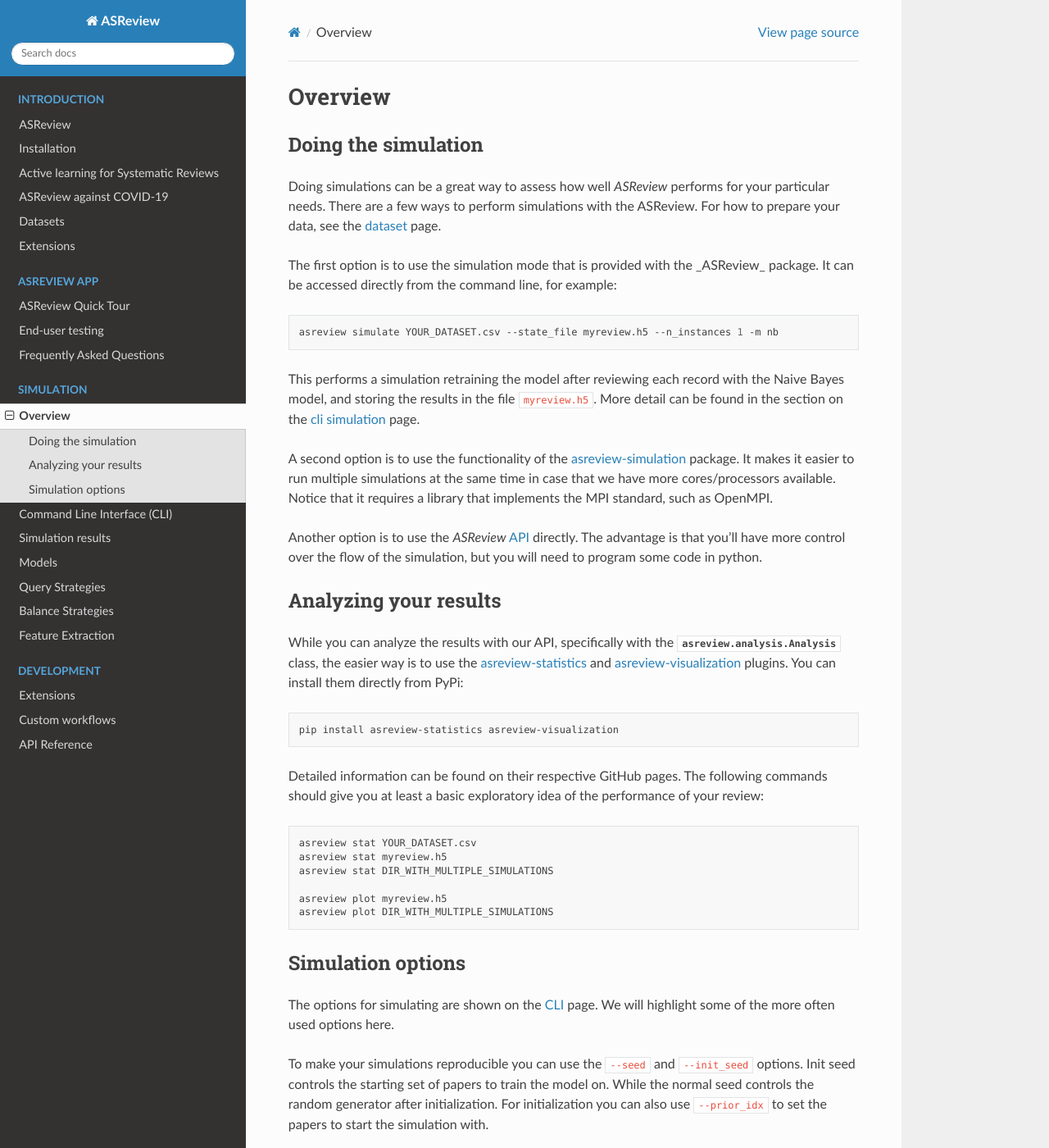
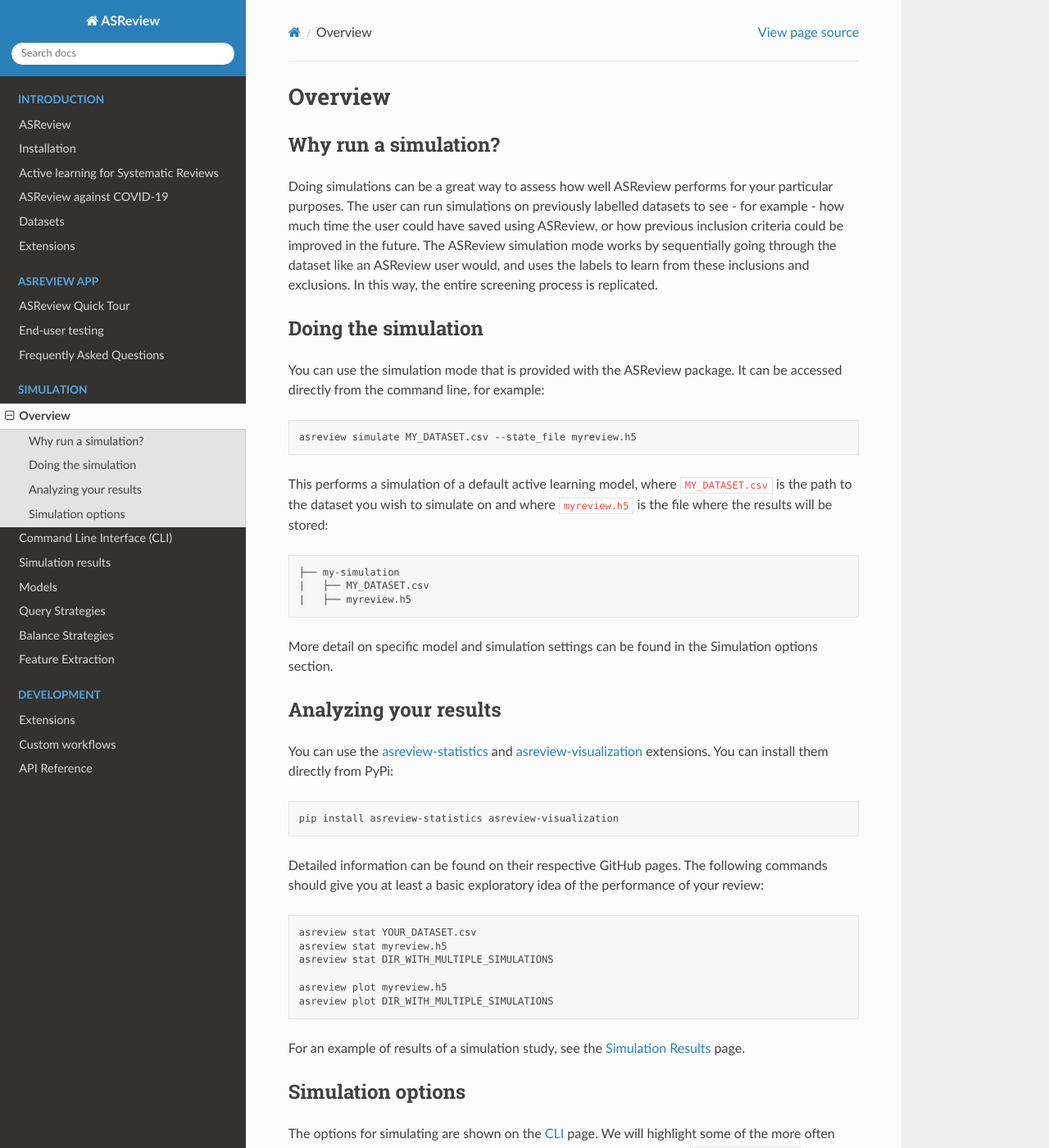
Before and after one commit to asreview/asreview, a Sphinx documentation site: the page built from docs/source/sim_overview.rst, in a window 1280 px wide and 1400 px high. Shown: the whole window at 82% size. Built offline with Sphinx 7.4.7 and the Read the Docs theme 2.0.0, drawn with Linux system fonts in a browser that asks for light colours; some of the changed text lies outside the part shown.

Commit message:
update simulation documentation

```diff
--- a/docs/source/sim_overview.rst
+++ b/docs/source/sim_overview.rst
@@ -1,43 +1,41 @@
 Overview
 ========
 
+.. role:: strike
+
+Why run a simulation?
+---------------------
+
+Doing simulations can be a great way to assess how well ASReview performs for your particular purposes. The user can run simulations on previously labelled datasets to see - for example - how much time the user could have saved using ASReview, or how previous inclusion criteria could be improved in the future. The ASReview simulation mode works by sequentially going through the dataset like an ASReview user would, and uses the labels to learn from these inclusions and exclusions. In this way, the entire screening process is replicated.
 
 Doing the simulation
 --------------------
 
-Doing simulations can be a great way to assess how well *ASReview* performs for your particular
-needs.
-There are a few ways to perform simulations with the ASReview. For how to prepare your data,
-see the `dataset <datasets.html>`__ page.
-
-The first option is to use the simulation mode that is provided with the _ASReview_ package. It can
+You can use the simulation mode that is provided with the ASReview package. It can
 be accessed directly from the command line, for example:
 
 .. code-block:: bash
 
-	asreview simulate YOUR_DATASET.csv --state_file myreview.h5 --n_instances 1 -m nb
+	asreview simulate MY_DATASET.csv --state_file myreview.h5
 
-This performs a simulation retraining the model after reviewing each record with the Naive Bayes
-model, and storing the results in the file ``myreview.h5``. More detail can be found in the section
-on the `cli simulation <cli.html>`__ page.
+This performs a simulation of a default active learning model, where ``MY_DATASET.csv`` is the path to the dataset you wish to simulate on and where ``myreview.h5`` is the file where the results will be stored:
 
-A second option is to use the functionality of the
-`asreview-simulation <https://github.com/asreview/automated-systematic-review-simulations>`_
-package. It makes it easier to run multiple simulations at the same time in case that we have
-more cores/processors available. Notice that it requires a library that implements the MPI standard,
-such as OpenMPI.
+.. code-block::
 
-Another option is to use the *ASReview* `API <api.html>`__ directly. The advantage is that you'll
-have more control over the flow of the simulation, but you will need to program some code in python.
+	├── my-simulation
+	|   ├── MY_DATASET.csv
+	|   ├── myreview.h5
+
+
+More detail on specific model and simulation settings can be found in the Simulation options section.
 
 
 Analyzing your results
 ----------------------
 
-While you can analyze the results with our API, specifically with the
-:class:`asreview.analysis.Analysis` class, the easier way is to use the
+You can use the
 `asreview-statistics <https://github.com/asreview/asreview-statistics>`_ and
-`asreview-visualization <https://github.com/asreview/asreview-visualization>`_ plugins. You can
+`asreview-visualization <https://github.com/asreview/asreview-visualization>`_ extensions. You can
 install them directly from PyPi:
 
 .. code-block:: bash
@@ -56,55 +54,28 @@
 	asreview plot myreview.h5
 	asreview plot DIR_WITH_MULTIPLE_SIMULATIONS
 
+For an example of results of a simulation study, see the `Simulation Results <simulation-results.html>`__ page.
+
 
 Simulation options
 ------------------
-The options for simulating are shown on the `CLI <cli.html>`__ page. We will highlight some of the
-more often used options here.
+The options for simulating are shown on the `CLI <cli.html>`__ page. We will highlight some of the more often used options here. When no additional arguments are specified in the ``asreview simulate`` command, default settings are used.
 
-To make your simulations reproducible you can use the ``--seed`` and ``--init_seed`` options. Init
-seed controls the starting set of papers to train the model on. While the normal seed controls the
-random generator after initialization. For initialization you can also use ``--prior_idx`` to set
-the papers to start the simulation with.
+To make your simulations reproducible you can use the ``--seed`` and ``--init_seed`` options. 'Init
+seed' controls the starting set of papers to train the model on, while the 'seed' controls the
+random generator after initialization.
 
-To limit the size of your state file and the time to simulate, you can increase ``--n_instances``,
-which reduces the number of training iterations.
+By default, the model initializes with one relevant and one irrelevant record. If you want to initialize your model with a specific set of starting papers, you can use ``--prior_idx`` to select the indices of the papers you want to start the simulation with.
 
-Use a different classifier with the ``-m`` flag. Names for implemented models are listed on the
-`models <models.html>`__ page.
+The ``--n_instances`` argument controls the number of records that have to be labelled before the model is retrained again and is set at 1 by default. If you want to reduce the number of training iterations, for example to limit the size of your state file and the time to simulate, you can increase ``--n_instances``.
+
+You can select a classifier with the ``-m`` flag, which is set to be Naive Bayes by default. Names for implemented classifiers are listed on the :doc:`models <models.html>`page.
 
 Implemented query strategies are listed on the `query strategy <query_strategies.html>`__ page and
-is set with the ``-q`` option.
+can be set with the ``-q`` option.
 
-For feature feature extraction, supply the ``-e`` flag, with more details on the page for
+For feature extraction, supply the ``-e`` flag. Default is TF-IDF, more details are on the page for
 `feature extraction <feature_extraction.html>`__.
 
-The last model that can be changed is the `balance strategy <balance_strategies.html>`__, and is
-changed with the ``-b`` flag.
-
-Finally, options can also be supplied through a configuration file with ``--config_file``.
-For example:
-
-.. code-block:: ini
-
-	[global_settings]
-	n_instances = 1
-	n_prior_included = 0
-	n_prior_excluded = 0
-	model = nb
-	balance_strategy = double
-	query_strategy = max
-	feature_extraction = tfidf
-
-	[balance_param]
-	a = 0.7492527339524988
-	alpha = 1.376755934059147
-	b = 0.15013204593328155
-
-	[feature_param]
-	ngram_max = 2
-	split_ta = 0
-	use_keywords = 0
-
-	[model_param]
-	alpha = 0.8267010267867003
+The last element that can be changed is the `balance strategy <balance_strategies.html>`__, and is
+changed with the ``-b`` flag. Default is triple balance.
```
